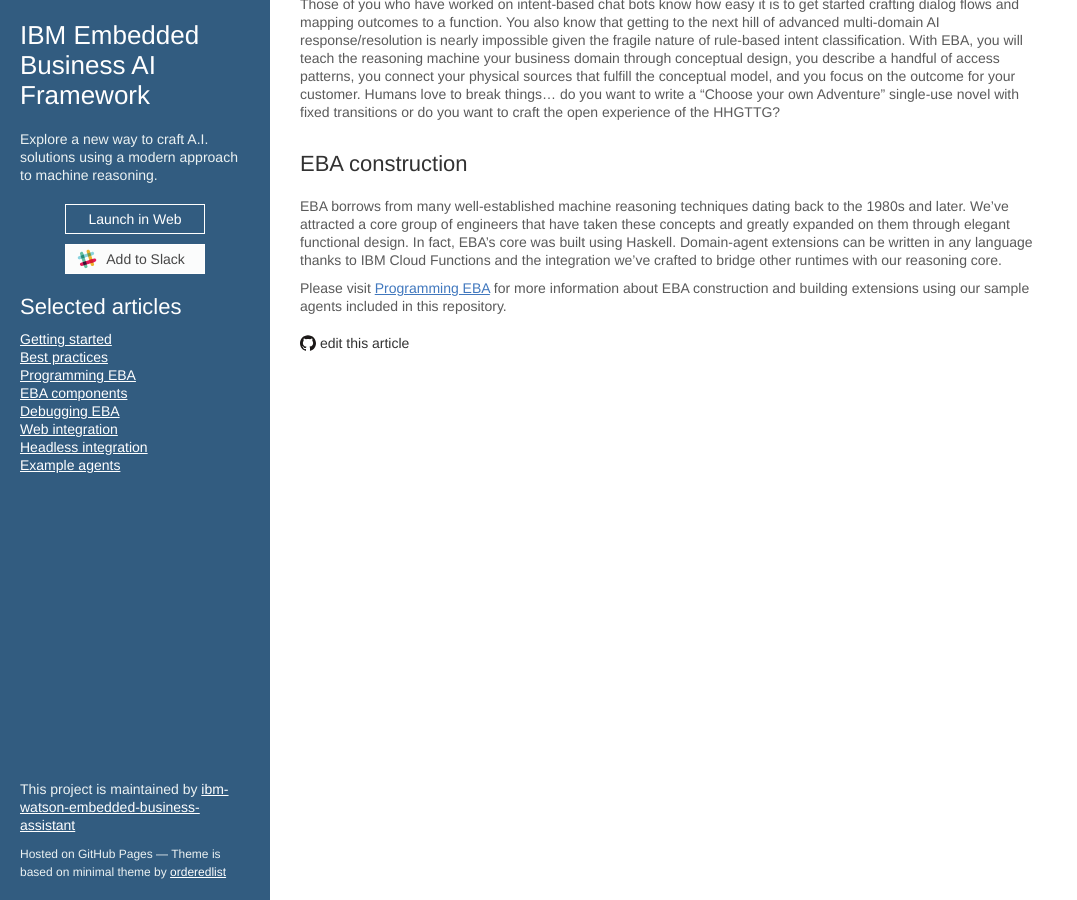
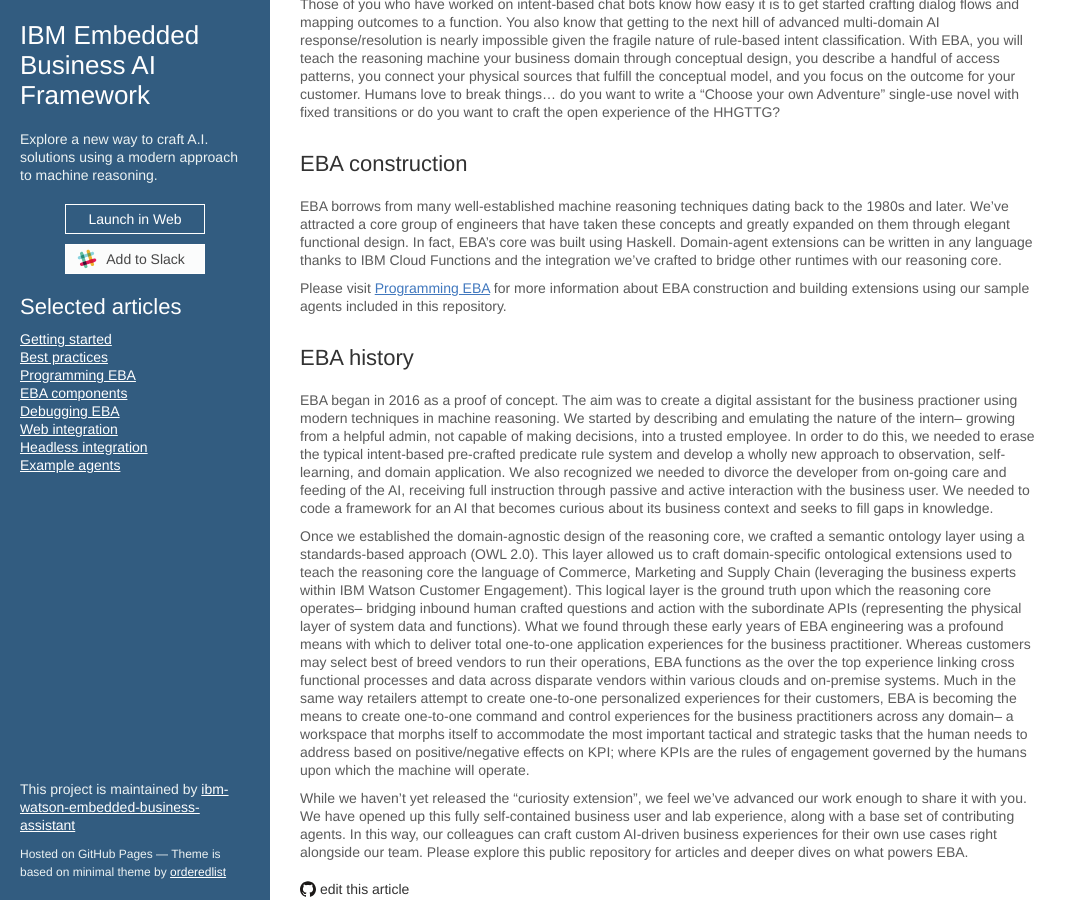
Before and after one commit to ibm-watson-embedded-business-assistant/eba-example-agents, a Jekyll site: the page built from docs/about.md, in a window 1280 px wide and 900 px high, scrolled down 582 px. Shown: the whole window, without its empty margins (0-1077 px from the left). Built offline with Jekyll 4.4.1, drawn with Linux system fonts in a browser that asks for light colours; our own code applies the rules of GitHub Pages for plain Markdown files.

Commit message:
Update about.md

```diff
--- a/docs/about.md
+++ b/docs/about.md
@@ -16,3 +16,12 @@
 EBA borrows from many well-established machine reasoning techniques dating back to the 1980s and later. We’ve attracted a core group of engineers that have taken these concepts and greatly expanded on them through elegant functional design. In fact, EBA’s core was built using Haskell. Domain-agent extensions can be written in any language thanks to IBM Cloud Functions and the integration we’ve crafted to bridge other runtimes with our reasoning core.
 
 Please visit [Programming EBA](docs/LandingPage.md) for more information about EBA construction and building extensions using our sample agents included in this repository.
+
+## EBA history
+
+EBA began in 2016 as a proof of concept. The aim was to create a digital assistant for the business practioner using modern techniques in machine reasoning. We started by describing and emulating the nature of the intern– growing from a helpful admin, not capable of making decisions, into a trusted employee. In order to do this, we needed to erase the typical intent-based pre-crafted predicate rule system and develop a wholly new approach to observation, self-learning, and domain application. We also recognized we needed to divorce the developer from on-going care and feeding of the AI, receiving full instruction through passive and active interaction with the business user. We needed to code a framework for an AI that becomes curious about its business context and seeks to fill gaps in knowledge.
+
+Once we established the domain-agnostic design of the reasoning core, we crafted a semantic ontology layer using a standards-based approach (OWL 2.0). This layer allowed us to craft domain-specific ontological extensions used to teach the reasoning core the language of Commerce, Marketing and Supply Chain (leveraging the business experts within IBM Watson Customer Engagement). This logical layer is the ground truth upon which the reasoning core operates– bridging inbound human crafted questions and action with the subordinate APIs (representing the physical layer of system data and functions).
+What we found through these early years of EBA engineering was a profound means with which to deliver total one-to-one application experiences for the business practitioner. Whereas customers may select best of breed vendors to run their operations, EBA functions as the over the top experience linking cross functional processes and data across disparate vendors within various clouds and on-premise systems. Much in the same way retailers attempt to create one-to-one personalized experiences for their customers, EBA is becoming the means to create one-to-one command and control experiences for the business practitioners across any domain– a workspace that morphs itself to accommodate the most important tactical and strategic tasks that the human needs to address based on positive/negative effects on KPI; where KPIs are the rules of engagement governed by the humans upon which the machine will operate.
+
+While we haven’t yet released the “curiosity extension”, we feel we’ve advanced our work enough to share it with you. We have opened up this fully self-contained business user and lab experience, along with a base set of contributing agents. In this way, our colleagues can craft custom AI-driven business experiences for their own use cases right alongside our team. Please explore this public repository for articles and deeper dives on what powers EBA.
```
